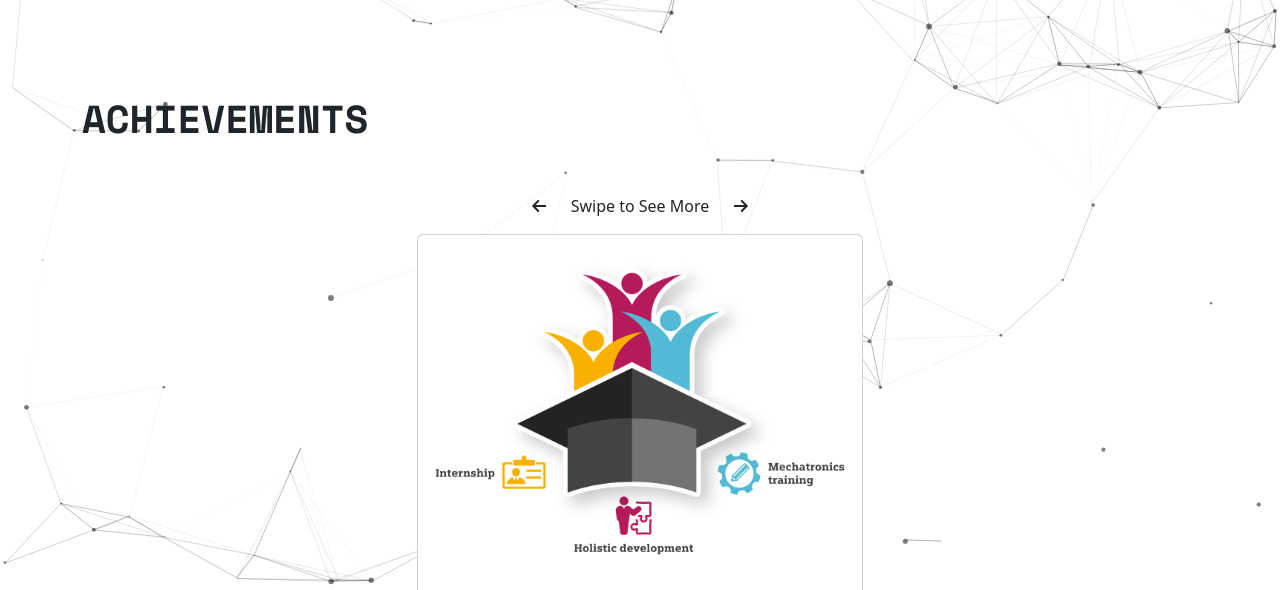
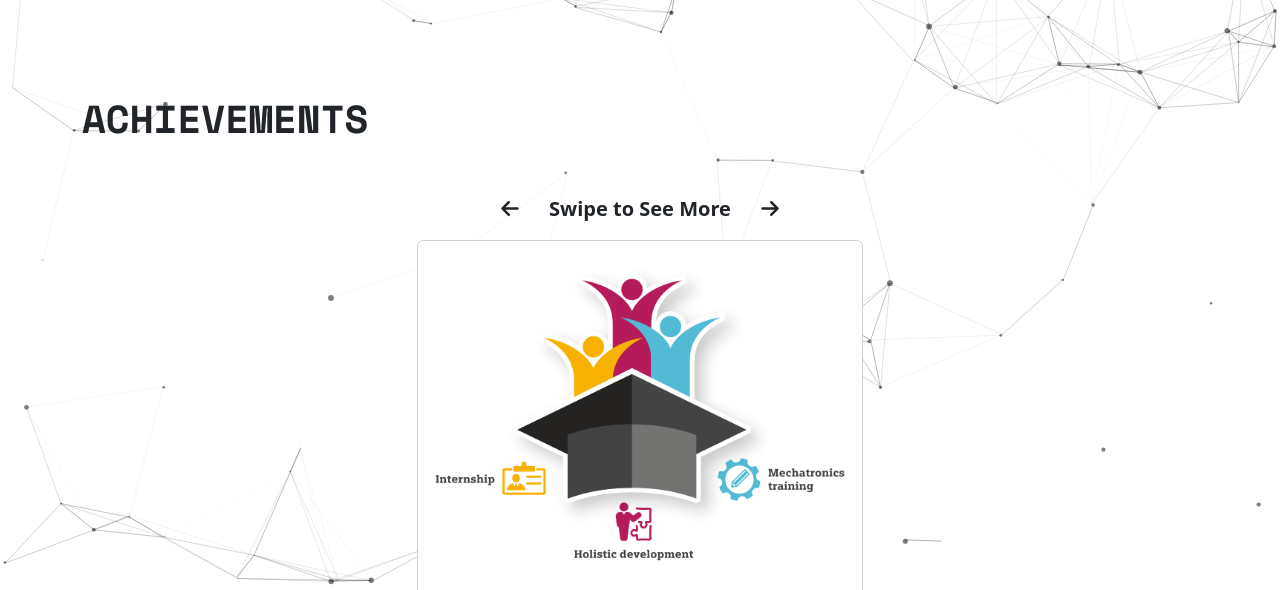
Before and after one commit to anubhav666/Portfolio, a PHP site: page / in a window 1280 px wide. Shown: the part 2010-2600 px from the top of the page. Run offline with PHP 8.4, Linux system fonts and the light colour scheme; some libraries are stand-ins or nearby versions.

Commit message:
enlarged and bolded `Swipe to See More`

```diff
--- a/css/style.css
+++ b/css/style.css
@@ -144,7 +144,7 @@ canvas{
     white-space: wrap;
 }
 /* .site-main .site-banner {
-    background: url(../img/banner/home-banner-3.jpg) no-repeat;
+    background: url(../img/banner/home-banner-3.jpg) fixed no-repeat;
 } */
 
 .site-main .site-banner .site-title h3{
--- a/index.html
+++ b/index.html
@@ -32,7 +32,7 @@
         <div class="main_menu" id="home">
             <nav class="navbar navbar-expand-lg navbar-custom g-0">
                 <div class="container-fluid">
-                  <a class="navbar-brand" href="#"><img src="./img/nav-icon.png" alt="nav-icon" class="logo" srcset="" width="50vw" height="50vh" style="border-radius:50%"><img src="./img/screenshot.png" alt="Word Art" class="word" srcset="" width="220vw" height="60vh"></a>
+                  <a class="navbar-brand" href="#"><img src="./img/nav-icon.png" alt="nav-icon" class="logo" srcset="" width="50vw" height="50vh" style="border-radius:50%"><img src="./img/lcd_display.png" alt="Word Art" class="word" srcset="" width="220vw" height="60vh"></a>
                   <button class="navbar-toggler" type="button" data-bs-toggle="collapse" data-bs-target="#navbarSupportedContent" aria-controls="navbarSupportedContent" aria-expanded="false" aria-label="Toggle navigation">
                     <span class="navbar-toggler-icon"></span>
                   </button>
@@ -248,7 +248,7 @@
       <div class="project-title pb-5">
         <h1 class="text-uppercase title-h1">Achievements</h1>
       </div>
-      <p class="title-h2"><i class="fa-solid fa-arrow-left"></i> &emsp; Swipe to See More &emsp; <i class="fa-solid fa-arrow-right"></i></p>
+      <p class="title-h2 fw-bold fs-5"><i class="fa-solid fa-arrow-left"></i> &emsp; Swipe to See More &emsp; <i class="fa-solid fa-arrow-right"></i></p>
       <swiper-container>
         <swiper-slide>
           <div class="card" id="card-1">
```
Also changed, not shown: img/banner/home-banner-4.png (added), img/lcd_display.png (renamed from img/screenshot.png), img/lcd_display_dark.png (renamed from img/screenshot_dark.png).
